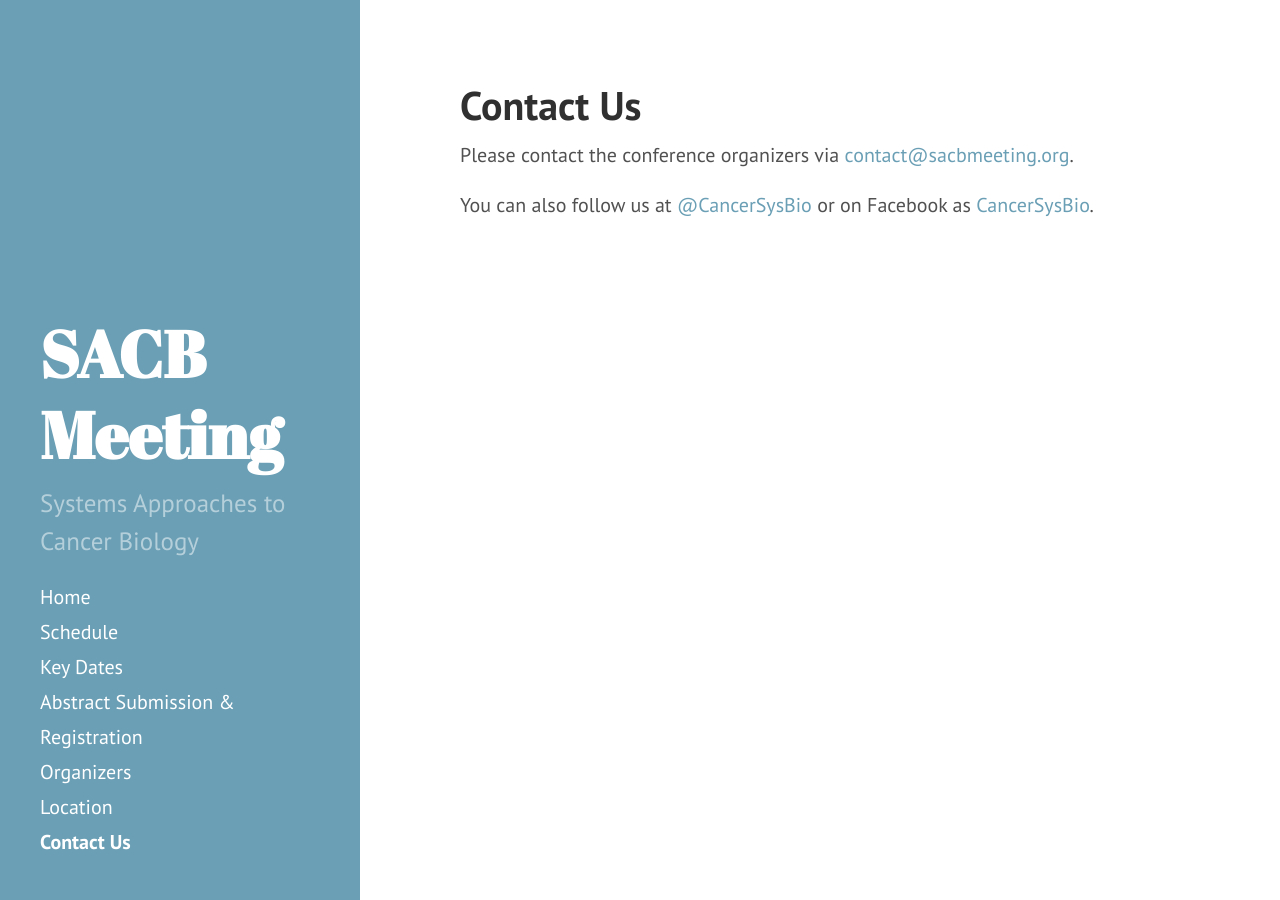
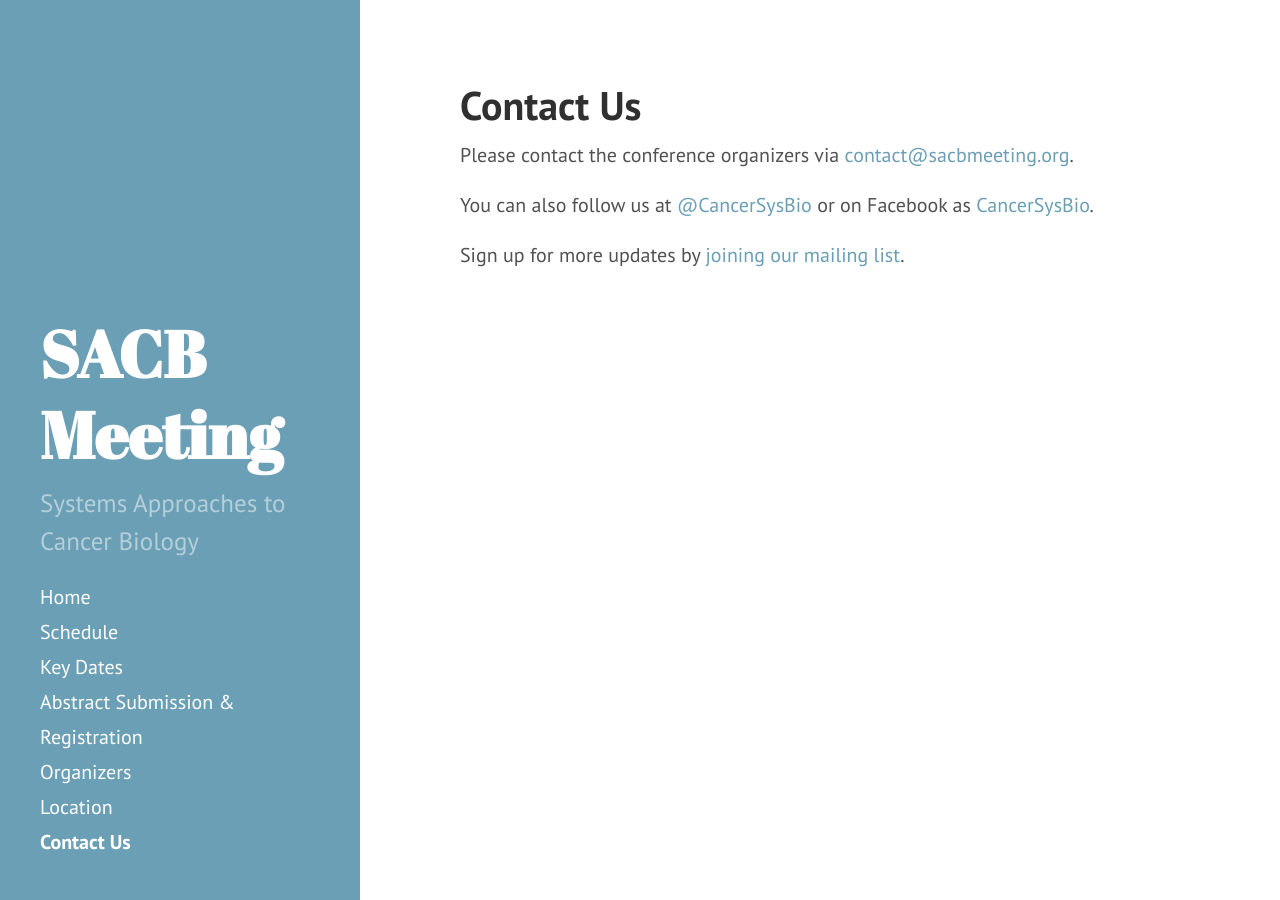
Before and after one commit to AECCSB/sacb-meeting, a Jekyll site: the page built from contact-us.md, in a window 1280 px wide. Built offline with Jekyll 4.4.1, drawn with Linux system fonts in a browser that asks for light colours.

Commit message:
Added link to Mailchimp signup form. (#18)
* email form

* Update contact-us.md

* Update contact-us.md

Co-authored-by: Aaron Meyer <2065146+aarmey@users.noreply.github.com>

```diff
--- a/contact-us.md
+++ b/contact-us.md
@@ -6,3 +6,5 @@ layout: page
 Please contact the conference organizers via [contact@sacbmeeting.org](mailto:contact@sacbmeeting.org).
 
 You can also follow us at [@CancerSysBio](https://twitter.com/CancerSysBio) or on Facebook as [CancerSysBio](https://www.facebook.com/CancerSysBio/).
+
+Sign up for more updates by [joining our mailing list](https://sacbmeeting.us4.list-manage.com/subscribe?u=a9acecbcfe4d0c4495f22dc2f&id=217ebea01b).
```
